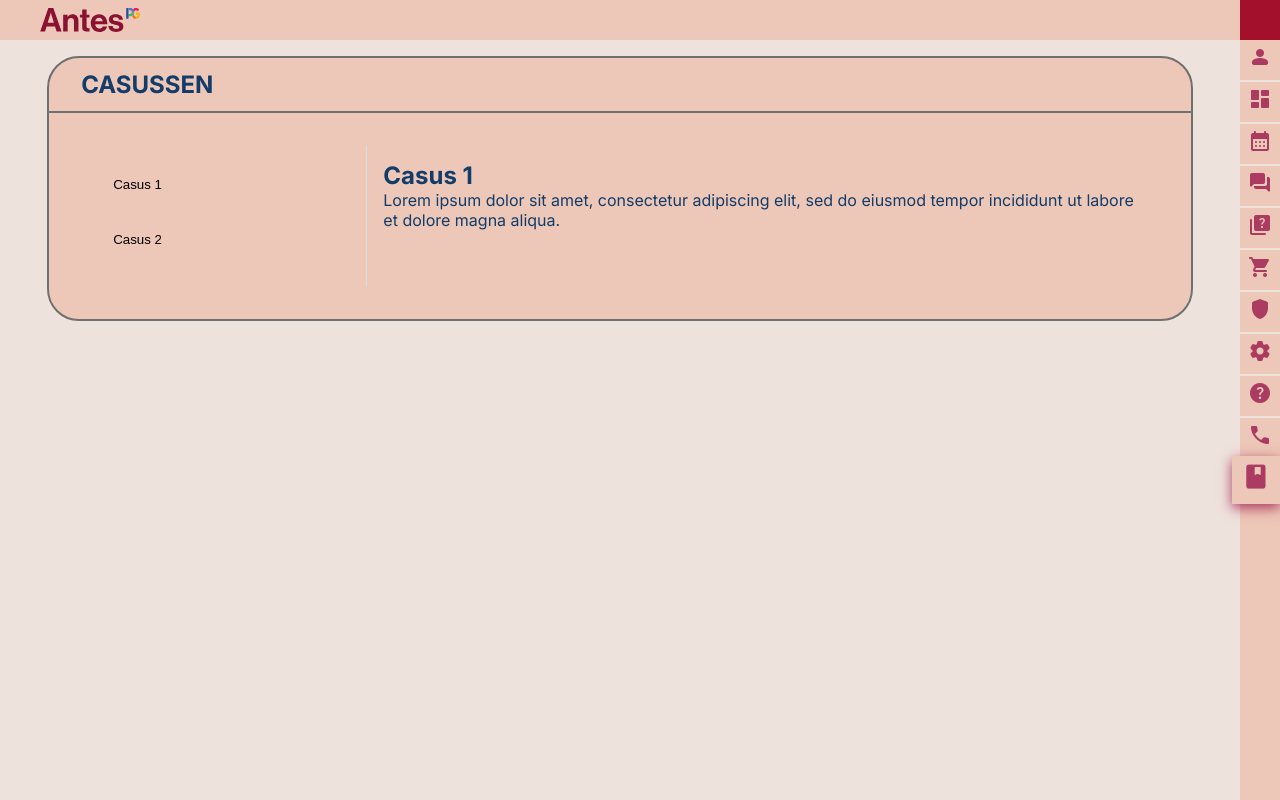
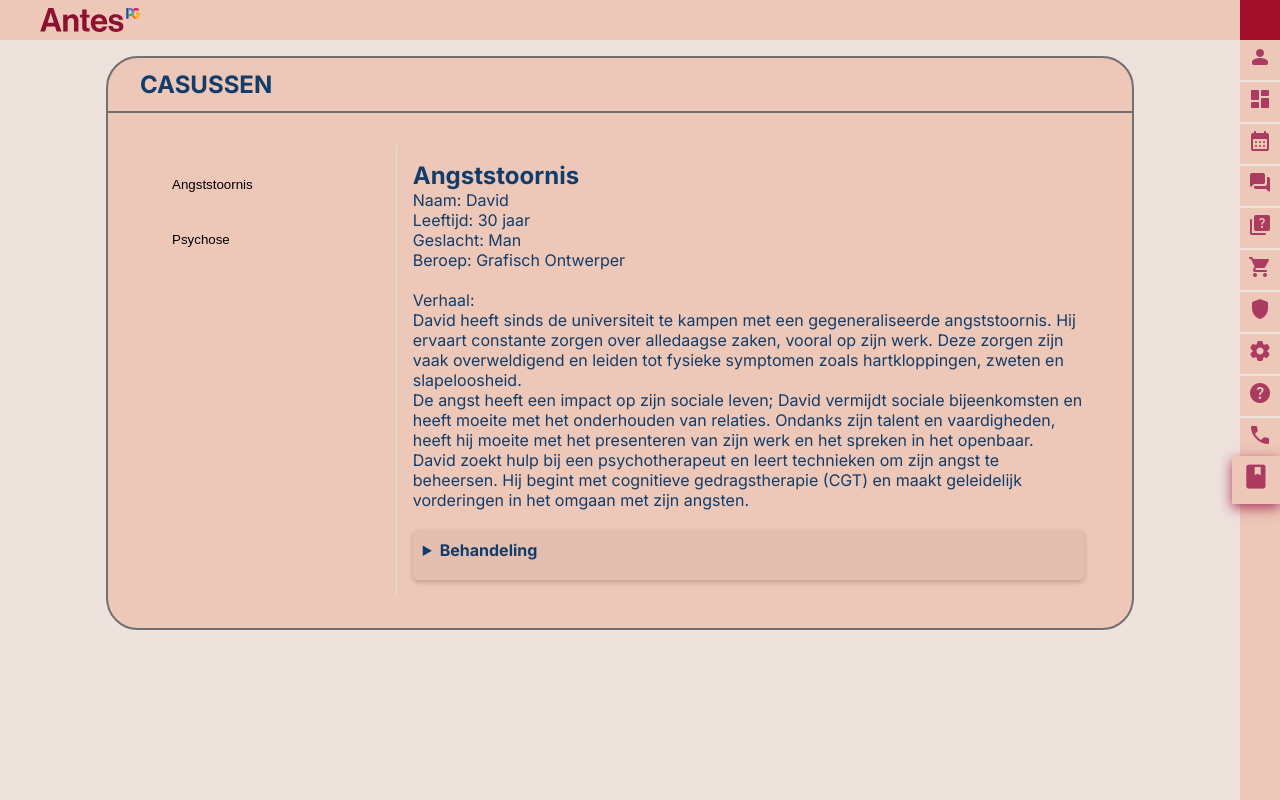
Before and after one commit to stssrn/ProjectC_Groep5, a Next.js app in the folder frontend/: page /casussen in a window 1280 px wide. Built offline with nearby package versions, Linux system fonts and the light colour scheme.

Commit message:
Add styles for FAQ page and casussen page

```diff
--- a/frontend/app/casussen/page.module.css
+++ b/frontend/app/casussen/page.module.css
@@ -1,20 +1,10 @@
-@keyframes fadeIn {
-  from {
-    opacity: 0;
-    transform: translateX(-20px);
-  }
-  to {
-    opacity: 1;
-    transform: translateX(0);
-  }
-}
-
 .casusListDiv {
   flex: 1;
   padding: 16px;
   display: flex;
   flex-direction: column;
   background-color: #edc7b7;
+  overflow-y: auto;
 }
 
 .casusButton {
@@ -42,11 +32,60 @@
   flex: 3;
   padding: 16px;
   border-left: 1px solid #ddd;
-  animation: fadeIn 0.5s ease;
+  overflow-y: auto;
 }
 
 .casusPageLayout {
   display: flex;
-  height: 100%;
+  flex-direction: column-reverse;
+  width: 100%;
+  height: auto;
   background-color: #edc7b7;
 }
+
+@media (min-width: 768px) {
+  .casusPageLayout {
+    flex-direction: row;
+    width: 75vw;
+    height: 100%;
+  }
+}
+
+.detailsknop {
+  margin-top: 20px;
+  padding: 10px;
+  background-color: #e4beae;
+  border: none;
+  box-shadow: 0 2px 5px rgba(0, 0, 0, 0.2);
+  cursor: pointer;
+  border-radius: 5px;
+  transition: all 0.3s ease;
+}
+
+.detailsknop summary {
+  font-weight: bold;
+  margin-bottom: 10px;
+}
+
+.detailsknop p,
+.detailsknop ul {
+  margin-top: 10px;
+  line-height: 1.6;
+  text-align: justify;
+}
+
+.detailsknop ul {
+  list-style: inside;
+  padding-left: 0;
+}
+
+.detailsknop li {
+  margin-bottom: 8px;
+}
+
+.iframe {
+  margin-top: 20px;
+  width: 100%;
+  height: 315px;
+  border-radius: 5px;
+}
--- a/frontend/app/casussen/page.tsx
+++ b/frontend/app/casussen/page.tsx
@@ -3,29 +3,98 @@ import React, { useState } from "react";
 import styles from "./page.module.css";
 import Container from "../components/Container";
 
-// Dummy data for the casus list
-const casusData = [
+type Casus = {
+  id: string;
+  title: string;
+  content: JSX.Element;
+  treatment: string;
+  videoId: string;
+};
+
+const casusData: Casus[] = [
   {
-    id: "casus1",
-    title: "Casus 1",
-    content:
-      "Lorem ipsum dolor sit amet, consectetur adipiscing elit, sed do eiusmod tempor incididunt ut labore et dolore magna aliqua.",
+    id: "Angststoornis",
+    title: "Angststoornis",
+    content: (
+      <>
+        <p>Naam: David</p>
+        <p>Leeftijd: 30 jaar</p>
+        <p>Geslacht: Man</p>
+        <p>
+          Beroep: Grafisch Ontwerper
+          <br />
+          <br />
+          Verhaal:
+        </p>
+        <p>
+          David heeft sinds de universiteit te kampen met een gegeneraliseerde
+          angststoornis. Hij ervaart constante zorgen over alledaagse zaken,
+          vooral op zijn werk. Deze zorgen zijn vaak overweldigend en leiden tot
+          fysieke symptomen zoals hartkloppingen, zweten en slapeloosheid.
+        </p>
+        <p>
+          De angst heeft een impact op zijn sociale leven; David vermijdt
+          sociale bijeenkomsten en heeft moeite met het onderhouden van
+          relaties. Ondanks zijn talent en vaardigheden, heeft hij moeite met
+          het presenteren van zijn werk en het spreken in het openbaar.
+        </p>
+        <p>
+          David zoekt hulp bij een psychotherapeut en leert technieken om zijn
+          angst te beheersen. Hij begint met cognitieve gedragstherapie (CGT) en
+          maakt geleidelijk vorderingen in het omgaan met zijn angsten.
+        </p>
+      </>
+    ),
+    treatment:
+      "Cognitieve gedragstherapie is een effectieve behandeling voor angststoornissen. Deze therapie helpt patiënten hun gedachten en gedragingen te herkennen en te veranderen. Medicatie kan ook worden voorgeschreven afhankelijk van de ernst van de symptomen.",
+    videoId: "odo6v527jxI",
   },
   {
-    id: "casus2",
-    title: "Casus 2",
-    content:
-      "Ut enim ad minim veniam, quis nostrud exercitation ullamco laboris nisi ut aliquip ex ea commodo consequat.",
+    id: "Psychose",
+    title: "Psychose",
+    content: (
+      <>
+        <p>Naam: Emma</p>
+        <p>Leeftijd: 24 jaar</p>
+        <p>Geslacht: Vrouw</p>
+        <p>
+          Beroep: Student
+          <br />
+          <br />
+          Kenmerken:
+        </p>
+        <ul>
+          <li>Moeite met concentreren</li>
+          <li>Overgevoeligheid</li>
+          <li>Behoefte aan terugtrekking</li>
+          <li>Verminderde interesse</li>
+          <br />
+        </ul>
+        <p>
+          Emma ervaart intense psychoses, gekenmerkt door hallucinaties en
+          wanen. Dit heeft een significante impact op haar studie en sociale
+          leven.
+        </p>
+      </>
+    ),
+    treatment:
+      "Behandelingen kunnen bestaan uit medicatie, psychotherapie en in sommige gevallen Electro Convulsie Therapie (ECT). Vroege interventie is cruciaal voor een effectief herstel.",
+    videoId: "uypofJrs8oQ",
   },
-  // ...add more cases as needed
 ];
 
-type CasusListProps = {
-  onSelect: (casus: { id: string; title: string; content: string }) => void;
-};
+const YouTubeVideo: React.FC<{ videoId: string }> = ({ videoId }) => (
+  <iframe
+    className={styles.iframe}
+    src={`https://www.youtube.com/embed/${videoId}`}
+    frameBorder="0"
+    allowFullScreen
+  ></iframe>
+);
 
-const CasusList: React.FC<CasusListProps> = ({ onSelect }) => {
-  return (
+const CasusList: React.FC<{ onSelect: (casus: Casus) => void }> = ({
+  onSelect,
+}) => (
   <div className={styles.casusListDiv}>
     {casusData.map((casus) => (
       <button
@@ -38,23 +107,21 @@ const CasusList: React.FC<CasusListProps> = ({ onSelect }) => {
     ))}
   </div>
 );
-};
 
-type CasusContentProps = {
-  casus: { id: string; title: string; content: string };
-};
-
-const CasusContent: React.FC<CasusContentProps> = ({ casus }) => {
-  return (
+const CasusContent: React.FC<{ casus: Casus }> = ({ casus }) => (
   <div className={styles.casusContentDiv}>
-      <h2>{casus.title}</h2>
+    <h1>{casus.title}</h1>
     <p>{casus.content}</p>
+    <details className={styles.detailsknop}>
+      <summary>Behandeling</summary>
+      <p>{casus.treatment}</p>
+      <YouTubeVideo videoId={casus.videoId} />
+    </details>
   </div>
 );
-};
 
 const CasusPage: React.FC = () => {
-  const [selectedCasus, setSelectedCasus] = useState(casusData[0]);
+  const [selectedCasus, setSelectedCasus] = useState<Casus>(casusData[0]);
 
   return (
     <Container title="Casussen">
--- a/frontend/app/faq/page.module.css
+++ b/frontend/app/faq/page.module.css
@@ -41,3 +41,7 @@
   border-top: 1px solid rgba(0, 0, 0, 0.1);
   animation: fadeIn 0.3s ease;
 }
+
+.fixedWidth {
+  width: 40vw;
+}
```
Also changed, not shown: frontend/app/faq/page.tsx (+35 -6 lines). Lines whose indentation alone changed are shown as unchanged.
